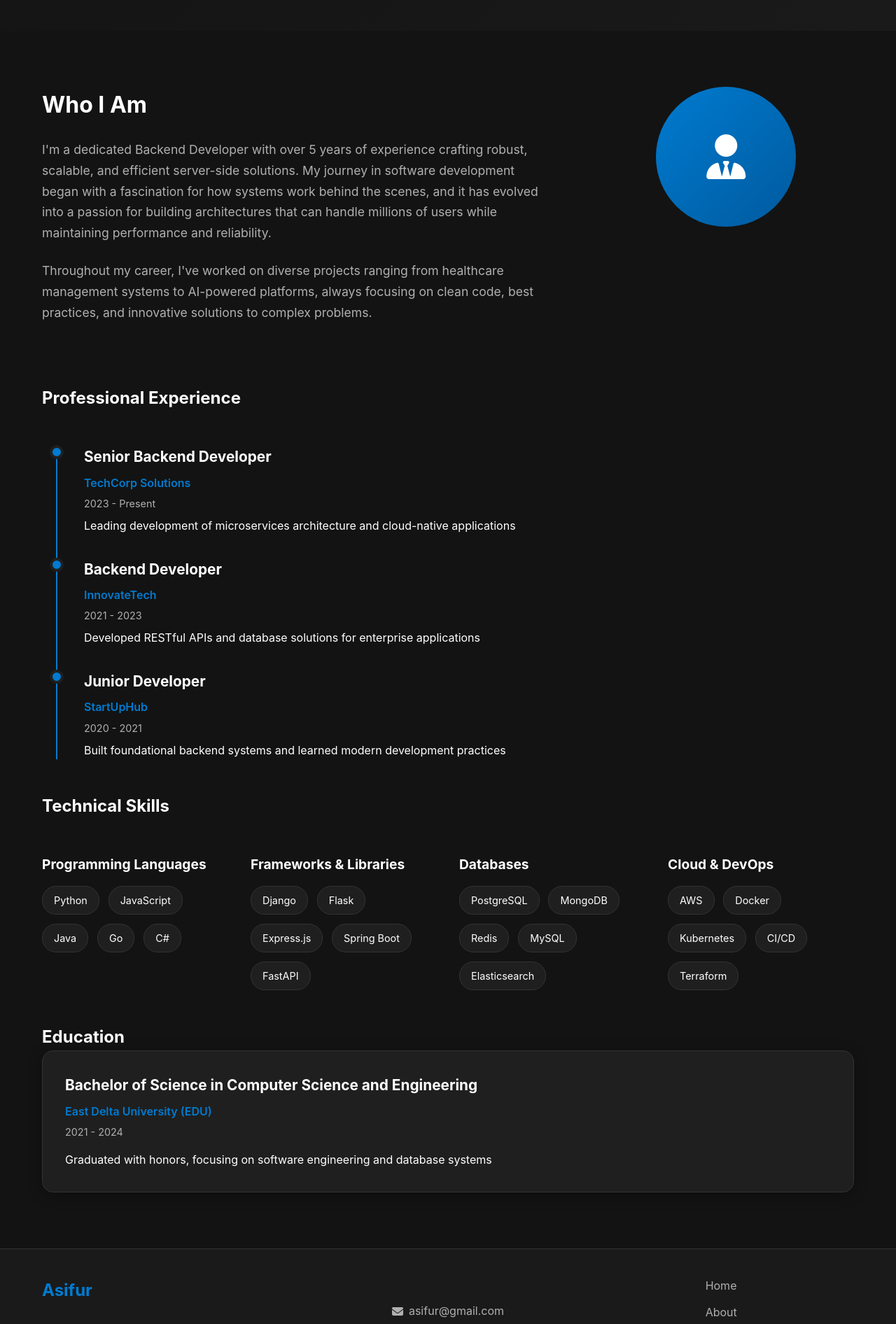
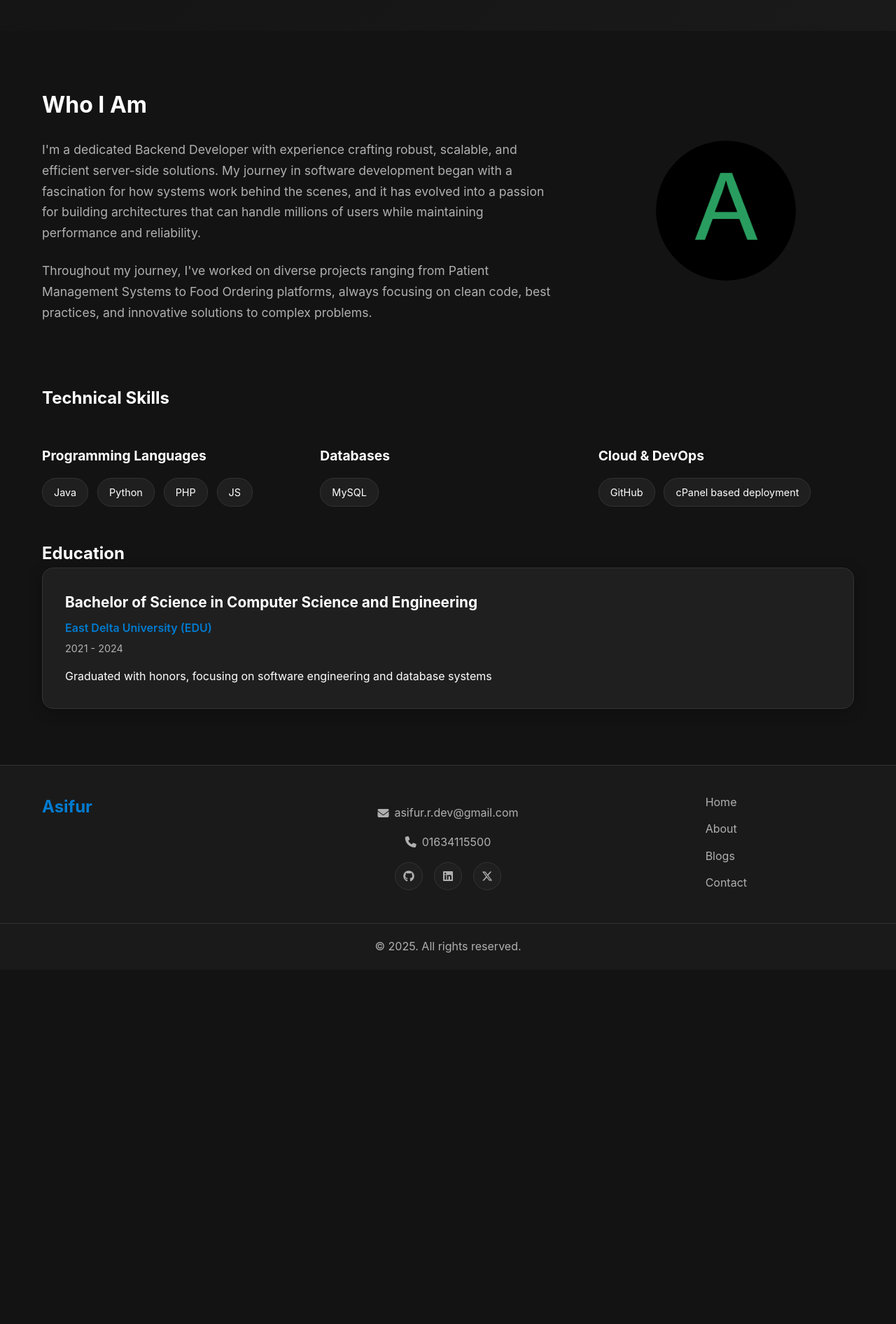
Before and after one commit to galactic-learner/FDL-2501-hw-24-github-portfolio, a plain HTML site: page about.html in a window 1280 px wide. Shown: the part 260-2152 px from the top of the page at 70% size. After the commit the page ends 1646 px from the top, so only its background shows below. Drawn offline with Linux system fonts and the light colour scheme.

Commit message:
commit -1

```diff
--- a/about.html
+++ b/about.html
@@ -58,26 +58,28 @@
                 <div class="about-text">
                     <h2>Who I Am</h2>
                     <p>
-                        I'm a dedicated Backend Developer with over 5 years of experience crafting robust,
+                        I'm a dedicated Backend Developer with experience crafting robust,
                         scalable, and efficient server-side solutions. My journey in software development
                         began with a fascination for how systems work behind the scenes, and it has evolved
                         into a passion for building architectures that can handle millions of users while
                         maintaining performance and reliability.
                     </p>
                     <p>
-                        Throughout my career, I've worked on diverse projects ranging from healthcare
-                        management systems to AI-powered platforms, always focusing on clean code,
+                        Throughout my journey, I've worked on diverse projects ranging from Patient
+                        Management Systems to Food Ordering platforms, always focusing on clean code,
                         best practices, and innovative solutions to complex problems.
                     </p>
                 </div>
                 <div class="about-image">
                     <div class="profile-placeholder">
-                        <i class="fas fa-user-tie"></i>
+                        <!-- <i class="fas fa-user-tie"></i> -->
+                        <!-- <i class="fas fa-user-tie"></i> -->
+                        <img class="profile_img" src="assets/images/profile-image-A.png" alt="profile-image">
                     </div>
                 </div>
             </div>
 
-            <div class="experience-section">
+            <!-- <div class="experience-section">
                 <h2>Professional Experience</h2>
                 <div class="timeline">
                     <div class="timeline-item">
@@ -108,7 +110,7 @@
                         </div>
                     </div>
                 </div>
-            </div>
+            </div> -->
 
             <div class="skills-section">
                 <h2>Technical Skills</h2>
@@ -116,14 +118,16 @@
                     <div class="skill-category">
                         <h3>Programming Languages</h3>
                         <div class="skill-tags">
+                            <span class="skill-tag">Java</span>
                             <span class="skill-tag">Python</span>
-                            <span class="skill-tag">JavaScript</span>
-                            <span class="skill-tag">Java</span>
-                            <span class="skill-tag">Go</span>
-                            <span class="skill-tag">C#</span>
+                            <!-- <span class="skill-tag">Bootstrap</span> -->
+                            <span class="skill-tag">PHP</span>
+                            <span class="skill-tag">JS</span>
+                            <!-- <span class="skill-tag">C#</span> -->
                         </div>
                     </div>
-                    <div class="skill-category">
+
+                    <!-- <div class="skill-category">
                         <h3>Frameworks & Libraries</h3>
                         <div class="skill-tags">
                             <span class="skill-tag">Django</span>
@@ -132,25 +136,26 @@
                             <span class="skill-tag">Spring Boot</span>
                             <span class="skill-tag">FastAPI</span>
                         </div>
-                    </div>
+                    </div> -->
+
                     <div class="skill-category">
                         <h3>Databases</h3>
                         <div class="skill-tags">
-                            <span class="skill-tag">PostgreSQL</span>
-                            <span class="skill-tag">MongoDB</span>
-                            <span class="skill-tag">Redis</span>
+                            <!-- <span class="skill-tag">PostgreSQL</span> -->
+                            <!-- <span class="skill-tag">MongoDB</span> -->
+                            <!-- <span class="skill-tag">Redis</span> -->
                             <span class="skill-tag">MySQL</span>
-                            <span class="skill-tag">Elasticsearch</span>
+                            <!-- <span class="skill-tag">Elasticsearch</span> -->
                         </div>
                     </div>
                     <div class="skill-category">
                         <h3>Cloud & DevOps</h3>
                         <div class="skill-tags">
-                            <span class="skill-tag">AWS</span>
-                            <span class="skill-tag">Docker</span>
-                            <span class="skill-tag">Kubernetes</span>
-                            <span class="skill-tag">CI/CD</span>
-                            <span class="skill-tag">Terraform</span>
+                            <span class="skill-tag">GitHub</span>
+                            <!-- <span class="skill-tag">Docker</span> -->
+                            <!-- <span class="skill-tag">Kubernetes</span> -->
+                            <!-- <span class="skill-tag">CI/CD</span> -->
+                            <span class="skill-tag">cPanel based deployment</span>
                         </div>
                     </div>
                 </div>
@@ -174,19 +179,28 @@
             <div class="footer-left">
                 <div class="footer-logo">
                     <a href="index.html">Asifur</a>
+                    <!-- <p class="brand_note">Learning. Building. Listening. <br> For making the world a better place than yesterday.</p> -->
+                    <!-- <p class="brand_note">Learning. Building. Listening.</p> -->
                 </div>
             </div>
             <div class="footer-center">
                 <div class="footer-email">
-                    <a href="mailto:asifur@example.com">
+
+                    <a class="" href="mailto:asifur.r.dev@gmail.com">
                         <i class="fas fa-envelope"></i>
-                        asifur@gmail.com
+                        asifur.r.dev@gmail.com
                     </a>
+
+                    <a class="phone_a" href="tel:01634115500">
+                        <i class="fa fa-phone" aria-hidden="true"></i>
+                        01634115500
+                    </a>
+
                 </div>
                 <div class="footer-social">
-                    <a href="#" class="social-link"><i class="fab fa-github"></i></a>
-                    <a href="#" class="social-link"><i class="fab fa-linkedin"></i></a>
-                    <a href="#" class="social-link"><i class="fab fa-x-twitter"></i></a>
+                    <a href="https://github.com/galactic-learner" class="social-link"><i class="fab fa-github"></i></a>
+                    <a href="https://www.linkedin.com/in/md-asifur-dev/" class="social-link"><i class="fab fa-linkedin"></i></a>
+                    <a href="https://x.com/asifur_dev" class="social-link"><i class="fab fa-x-twitter"></i></a>
                 </div>
             </div>
             <div class="footer-right">
--- a/assets/css/styles.css
+++ b/assets/css/styles.css
@@ -331,6 +331,10 @@ body {
     justify-content: center;
     font-size: 3rem;
     color: white;
+    /* margin-left: auto; */
+    /* margin-left: 64px; */
+    margin-left: 35%;
+    /* translate: translateX(-50%); */
 }
 
 .current-project-title {
@@ -408,7 +412,7 @@ body {
     font-size: 1.1rem;
 }
 
-.profile-placeholder {
+/* .profile-placeholder {
     width: 200px;
     height: 200px;
     background: linear-gradient(135deg, var(--accent-color), #005a9e);
@@ -419,7 +423,7 @@ body {
     font-size: 4rem;
     color: white;
     margin: 0 auto;
-}
+}*/
 
 .timeline {
     position: relative;
@@ -1062,6 +1066,7 @@ html {
         opacity: 0;
         transform: translateY(30px);
     }
+
     to {
         opacity: 1;
         transform: translateY(0);
@@ -1097,5 +1102,59 @@ html {
     justify-content: center;
     font-size: 3rem;
     color: white;
-    margin-left: 100px;
+
+    /* margin-left: auto; */
 }
+
+/* ================ CSS footer START ================ */
+.phone_a {
+    justify-content: center;
+}
+
+/* ================ CSS footer END ================ */
+
+/* ================ CSS about me START ================ */
+.profile_img{
+    width: 200px;
+    height: 200px;
+    border-radius: 50%;
+    z-index: 10000;
+}
+/* ================ CSS about me END ================ */
+
+
+/* ================ CSS current project style START ================ */
+@media (max-width: 768px) {
+
+    .current-project-image {
+        margin: auto;
+    }
+}
+/* ================ CSS current project style END ================ */
+
+/* ================ CSS profile img START ================ */
+.profile_img{
+    width: 200px;
+    height: 200px;
+    border-radius: 50%;
+    z-index: 10000;
+    opacity: 1 !important;
+    /* visibility: visible; */
+
+}
+.about-image{
+    display: flex;
+    align-items: center;
+    justify-content: center;
+
+    /* transform: translateY(+00%); */
+
+}
+
+/* ================ CSS profile img END ================ */
+
+/* ================ CSS footer START ================ */
+.brand_note{
+    color: var(--text-secondary);
+}
+/* ================ CSS footer END ================ */
```
Also changed, not shown: blogs.html (+14 -5 lines), contact.html (+18 -9 lines), index.html (+36 -25 lines), assets/images/profile-image-A.png (added), 2 other files.
